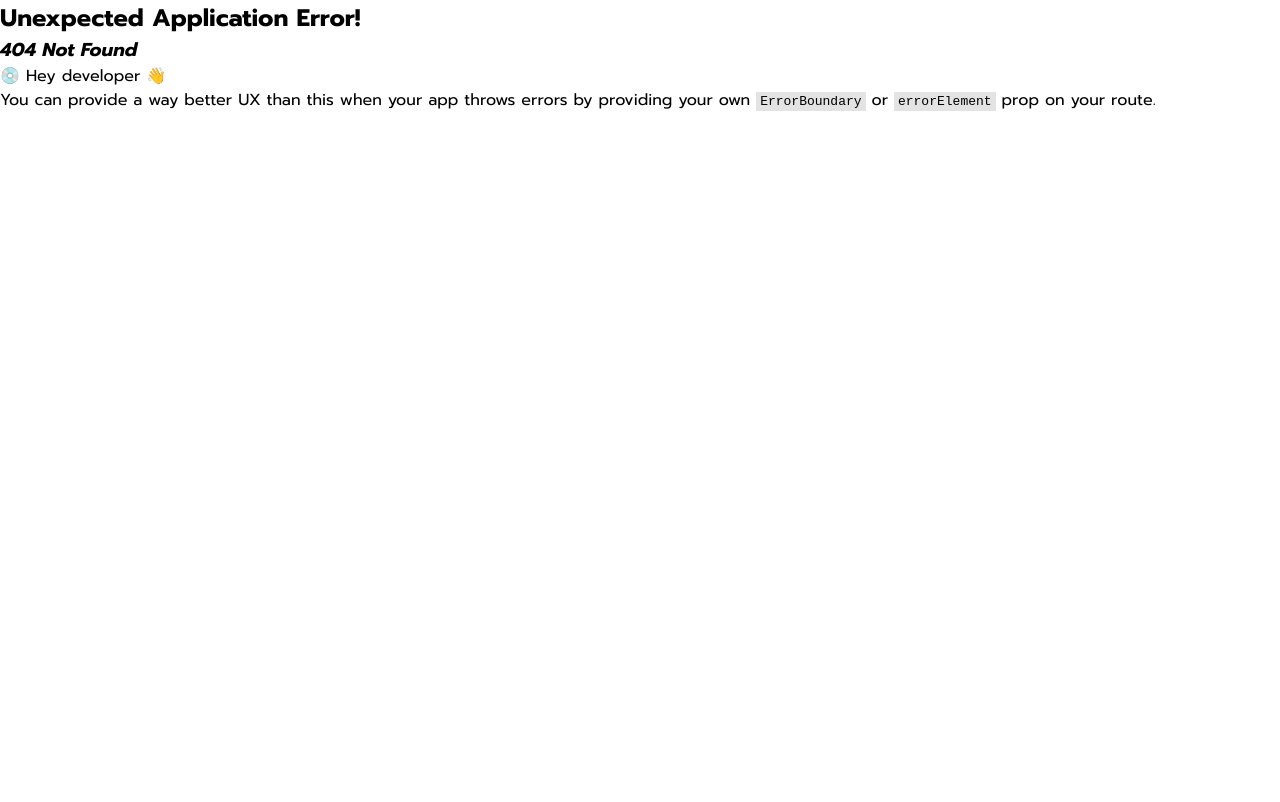
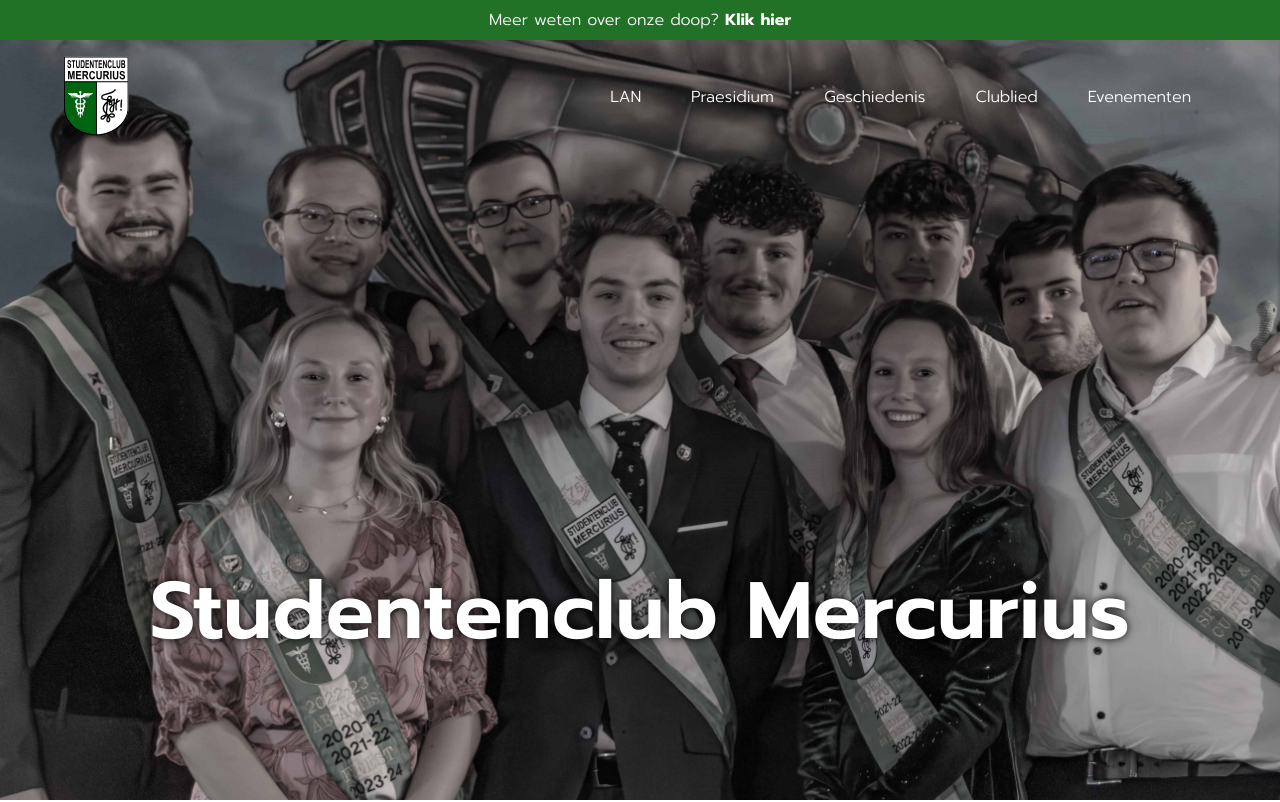
Before and after one commit to cookie-builds/cookie-builds.github.io, a React (Vite) app: page /test-home in a window 1280 px wide. Before the commit this address had no page. Shown: the top 802 px of the page. Built offline with nearby package versions, Linux system fonts and the light colour scheme.

Commit message:
Extra landing

```diff
--- a/src/App.tsx
+++ b/src/App.tsx
@@ -11,6 +11,10 @@
       children: [
         {
           path: '',
+          element: <Elements.Home />
+        },
+        {
+          path: 'test-home',
           element: <Elements.Home />
         },
         {
--- a/src/components/navMenu/index.tsx
+++ b/src/components/navMenu/index.tsx
@@ -53,7 +53,7 @@
   }, [openNav]);
   return (
     <>
-      <SHeader $isHome={+(pathname === '/')}>
+      <SHeader $isHome={+(pathname === '/' || pathname === '/test-home')}>
         <SInnerDiv>
           <SLink to='/'>
             <Schild colored={pathname !== '/' || openNav} color={openNav ? '#217226': 'var(--white)'} height={80} />
--- a/src/modules/home/index.tsx
+++ b/src/modules/home/index.tsx
@@ -3,8 +3,10 @@
 import NextEvent from "./nextEvent";
 import Partners from "./partners";
 import Landing from "./landing";
+import Landing2 from "./landing2";
 import { useContent } from "../../context/contentContext";
 import React from "react";
+import { useLocation } from "react-router-dom";
 
 const HomeDiv = styled.div`
   position: relative;
@@ -15,6 +17,7 @@
 
 const Home = () => {
   const { initialized, initEvents } = useContent();
+  const location = useLocation();
 
   React.useEffect(() => {
     if (!initialized.events)
@@ -23,7 +26,11 @@
 
   return (
     <HomeDiv>
-      <Landing />
+      {location.pathname.includes('test-home') ? (
+        <Landing />
+      ) : (
+        <Landing2 />
+      )}
       <Welcome />
       <NextEvent />
       <Partners />
--- a/src/modules/home/landing.tsx
+++ b/src/modules/home/landing.tsx
@@ -1,8 +1,6 @@
 import styled from 'styled-components';
 import LandingPic from '/assets/images/landing-pic.jpg';
-// import Schild from '../../components/schild';
 import { mediaQuery } from '../../assets/styling';
-// import React from 'react';
 
 const Div = styled.div<{$img: string}>`
   position: relative;
@@ -17,10 +15,11 @@
   color: var(--white);
   font-size: 2.5rem;
   font-weight: 600;
-  text-shadow: 0px 0px 20px rgba(0, 0, 0, 0.3);
-  bottom: 15rem;
+  text-shadow: 0px 0px 10px rgba(0, 0, 0, 1);
+  bottom: 8rem;
   width: 100%;
   text-align: center;
+  user-select: none;
 
   ${mediaQuery.extraSmall`
     font-size: 3rem;
@@ -31,22 +30,7 @@
   `}
 `;
 
-// const LogoDiv = styled.div<{$height: number}>`
-//   height: ${p => p.$height}px;
-//   position: absolute;
-//   bottom: 1rem;
-//   left: 50%;
-//   transform: translateX(-50%);
-//   ${mediaQuery.small`
-//     height: 320px;
-//   `}
-// `;
-
 const Landing = () => {
-
-  // React.useEffect(() => {
-  //   setLogoHeight(window.innerWidth > 768 ? 320 : 240)
-  // }, [])
 
   return (
     <Div $img={LandingPic}>
--- /dev/null
+++ b/src/modules/home/landing2.tsx
@@ -0,0 +1,42 @@
+import styled from 'styled-components';
+import LandingPic from '/assets/images/landing-pic.jpg';
+import Schild from '../../components/schild';
+import { mediaQuery } from '../../assets/styling';
+import React from 'react';
+
+const Div = styled.div<{$img: string}>`
+  position: relative;
+  height: calc(100vh - 2.5rem);
+  background-image: url(${p => p.$img});
+  background-size: cover;
+  background-position: center;
+  ${mediaQuery}
+`;
+
+const LogoDiv = styled.div<{$height: number}>`
+  height: ${p => p.$height}px;
+  position: absolute;
+  bottom: 1rem;
+  left: 50%;
+  transform: translateX(-50%);
+  ${mediaQuery.small`
+    height: 320px;
+  `}
+`;
+
+const Landing = () => {
+  const [logoHeight, setLogoHeight] = React.useState<number>(320);
+
+  React.useEffect(() => {
+    setLogoHeight(window.innerWidth > 768 ? 320 : 240)
+  }, [])
+  return (
+    <Div $img={LandingPic}>
+      <LogoDiv $height={logoHeight}>
+        <Schild colored={true} height={logoHeight} />
+      </LogoDiv>
+    </Div>
+  )
+}
+
+export default Landing
```
